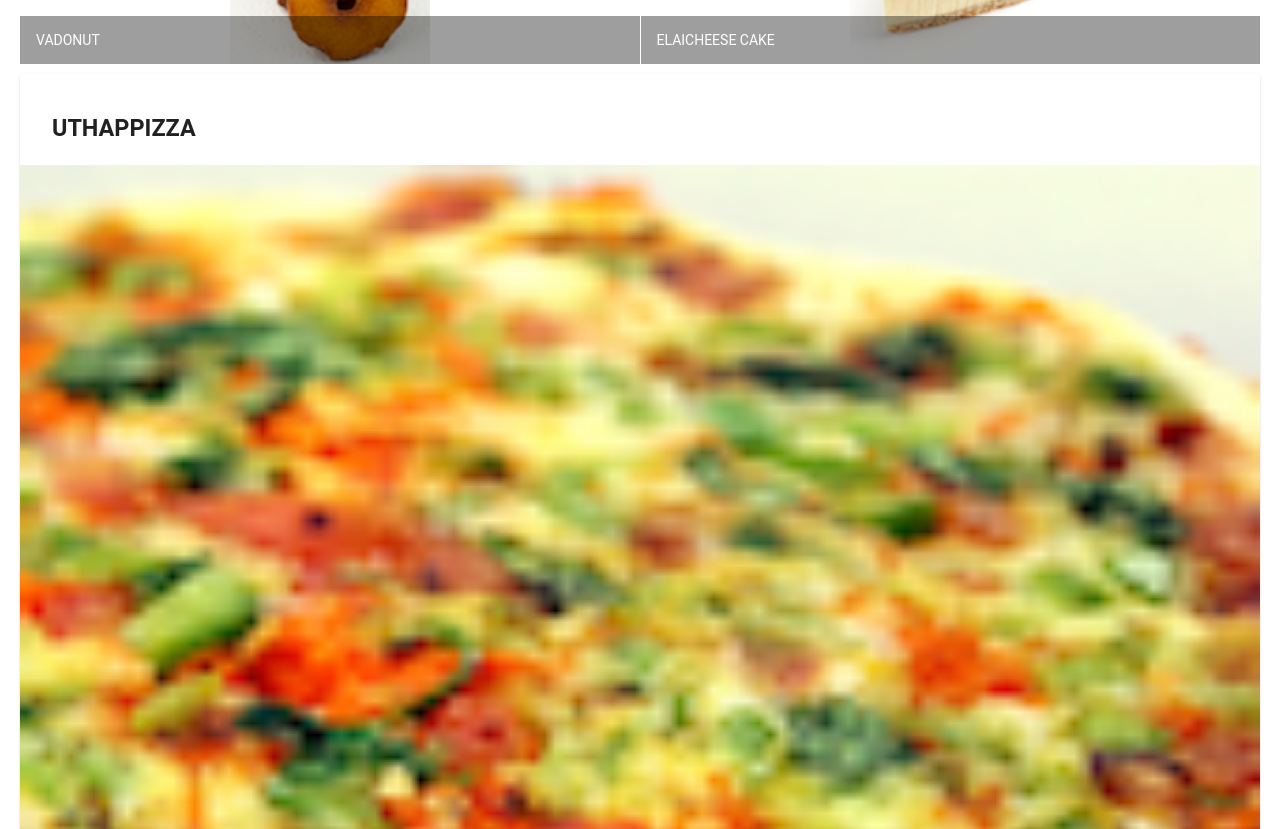
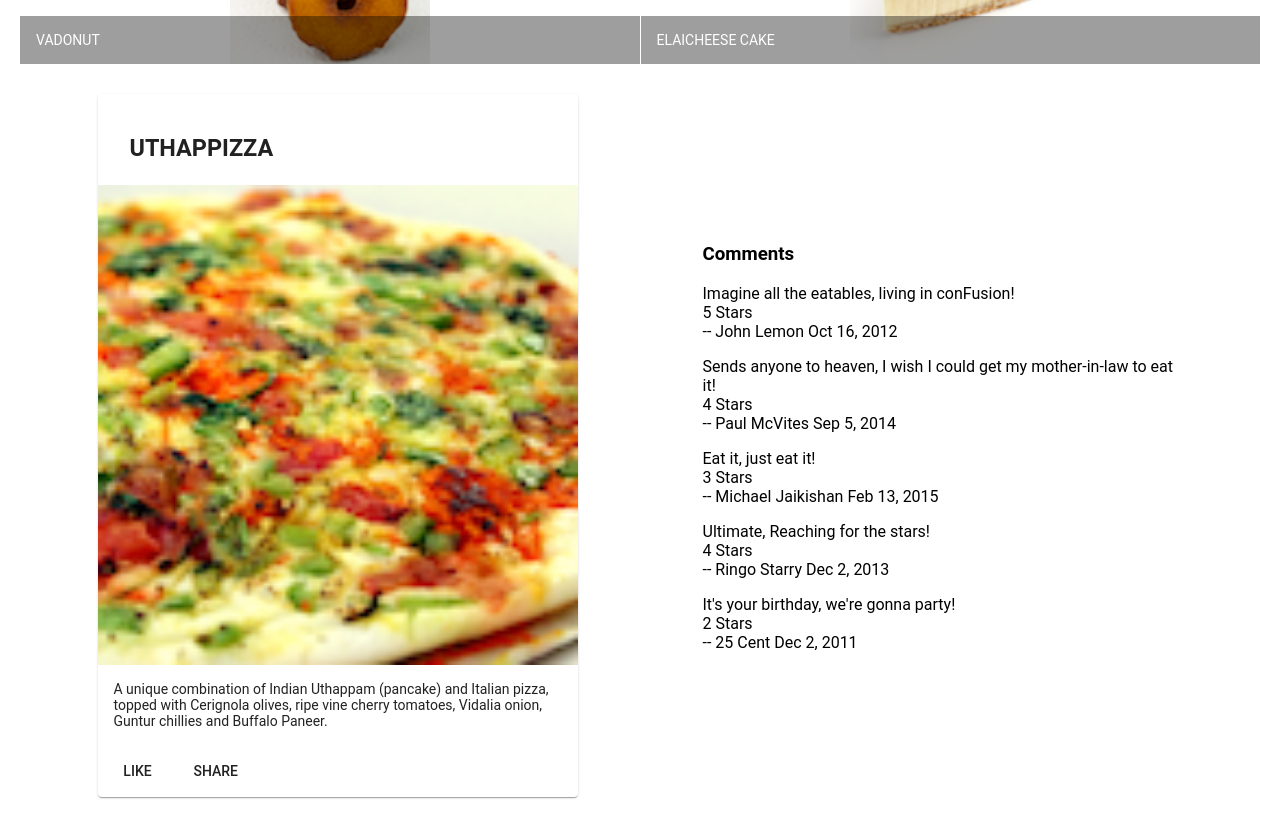
Before and after one commit to Luk4ss/ConFusion, an Angular app: page / in a window 1280 px wide. Shown: the part 500-1329 px from the top of the page. Built offline with nearby package versions, Linux system fonts and the light colour scheme.

Commit message:
tarefa semana 1 complete

```diff
--- a/src/app/app.module.ts
+++ b/src/app/app.module.ts
@@ -12,11 +12,13 @@
 
 import 'hammerjs';
 import { MenuComponent } from './menu/menu.component';
+import { DishdetailComponent } from './dishdetail/dishdetail.component';
 
 @NgModule({
   declarations: [
     AppComponent,
-    MenuComponent
+    MenuComponent,
+    DishdetailComponent
   ],
   imports: [
     BrowserModule,
--- /dev/null
+++ b/src/app/dishdetail/dishdetail.component.html
@@ -0,0 +1,38 @@
+<div class="container"
+    fxLayout="row"
+    fxLayout.sm="column"
+    fxLayout.xs="column"
+    fxLayoutAlign.gt-md="space-around center"
+    fxLayoutGap="10px"
+    fxLayoutGap.xs="0">
+
+  <div fxFlex="40">
+    <mat-card>
+      <mat-card-header>
+        <mat-card-title>
+          <h3>{{dish.name | uppercase}}</h3>
+        </mat-card-title>
+      </mat-card-header>
+      <img mat-card-image src={{dish.image}} alt={{dish.name}}>
+      <mat-card-content>
+        <p>{{dish.description}}
+        </p>
+      </mat-card-content>
+      <mat-card-actions>
+        <button mat-button>LIKE</button>
+        <button mat-button>SHARE</button>
+      </mat-card-actions>
+    </mat-card>
+  </div>
+
+  <div fxFlex="40">
+    <h3>Comments</h3>
+    <div *ngFor="let cmmt of dish.comments">
+      <p>{{cmmt.comment}}<br/>
+      {{cmmt.rating}} Stars<br/>
+      -- {{cmmt.author }} {{cmmt.date | date}}
+      </p>
+    </div>
+  </div>
+
+</div>
--- /dev/null
+++ b/src/app/dishdetail/dishdetail.component.ts
@@ -0,0 +1,61 @@
+import { Component, OnInit } from '@angular/core';
+import { Dish } from '../shared/dish';
+
+const DISH = {
+  id: '0',
+  name: 'Uthappizza',
+  image: '/assets/images/uthappizza.png',
+  category: 'mains',
+  featured: true,
+  label: 'Hot',
+  price: '4.99',
+  // tslint:disable-next-line:max-line-length
+  description: 'A unique combination of Indian Uthappam (pancake) and Italian pizza, topped with Cerignola olives, ripe vine cherry tomatoes, Vidalia onion, Guntur chillies and Buffalo Paneer.',
+  comments: [
+       {
+           rating: 5,
+           comment: 'Imagine all the eatables, living in conFusion!',
+           author: 'John Lemon',
+           date: '2012-10-16T17:57:28.556094Z'
+       },
+       {
+           rating: 4,
+           comment: 'Sends anyone to heaven, I wish I could get my mother-in-law to eat it!',
+           author: 'Paul McVites',
+           date: '2014-09-05T17:57:28.556094Z'
+       },
+       {
+           rating: 3,
+           comment: 'Eat it, just eat it!',
+           author: 'Michael Jaikishan',
+           date: '2015-02-13T17:57:28.556094Z'
+       },
+       {
+           rating: 4,
+           comment: 'Ultimate, Reaching for the stars!',
+           author: 'Ringo Starry',
+           date: '2013-12-02T17:57:28.556094Z'
+       },
+       {
+           rating: 2,
+           comment: 'It\'s your birthday, we\'re gonna party!',
+           author: '25 Cent',
+           date: '2011-12-02T17:57:28.556094Z'
+       }
+   ]
+};
+
+@Component({
+  selector: 'app-dishdetail',
+  templateUrl: './dishdetail.component.html',
+  styleUrls: ['./dishdetail.component.scss']
+})
+export class DishdetailComponent implements OnInit {
+  dish = DISH;
+
+  constructor() { }
+
+  ngOnInit() {
+  }
+
+}
--- a/src/app/menu/menu.component.html
+++ b/src/app/menu/menu.component.html
@@ -19,23 +19,5 @@
       </mat-grid-tile>
     </mat-grid-list>
   </div>
-
-    <div fxFlex *ngIf="selectedDish">
-      <mat-card>
-        <mat-card-header>
-          <mat-card-title>
-            <h3>{{selectedDish.name | uppercase}}</h3>
-          </mat-card-title>
-        </mat-card-header>
-        <img mat-card-image src={{selectedDish.image}} alt={{selectedDish.name}}>
-        <mat-card-content>
-          <p>{{selectedDish.description}}
-          </p>
-        </mat-card-content>
-        <mat-card-actions>
-          <button mat-button>LIKE</button>
-          <button mat-button>SHARE</button>
-        </mat-card-actions>
-      </mat-card>
-    </div>
+  <app-dishdetail></app-dishdetail>
 </div>
```
Also changed, not shown: src/app/dishdetail/dishdetail.component.scss (added).
